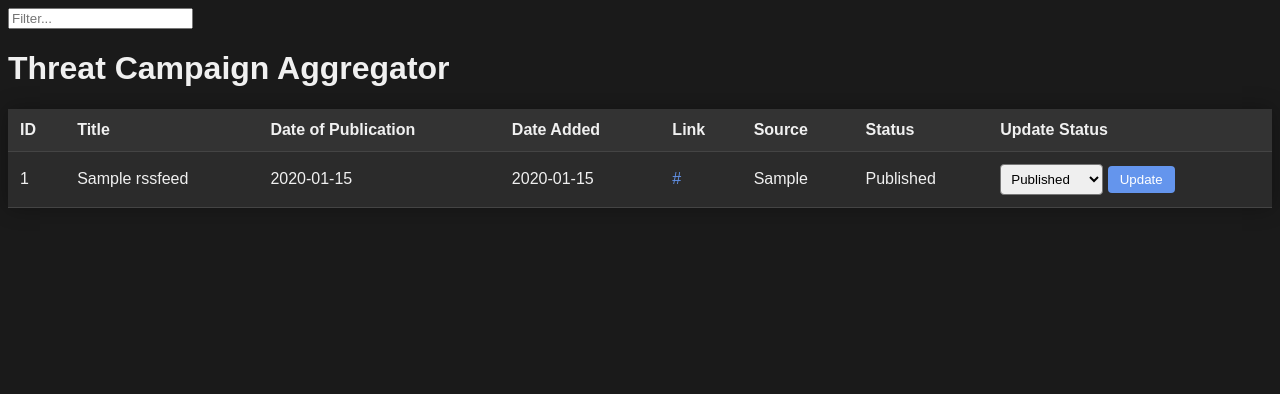
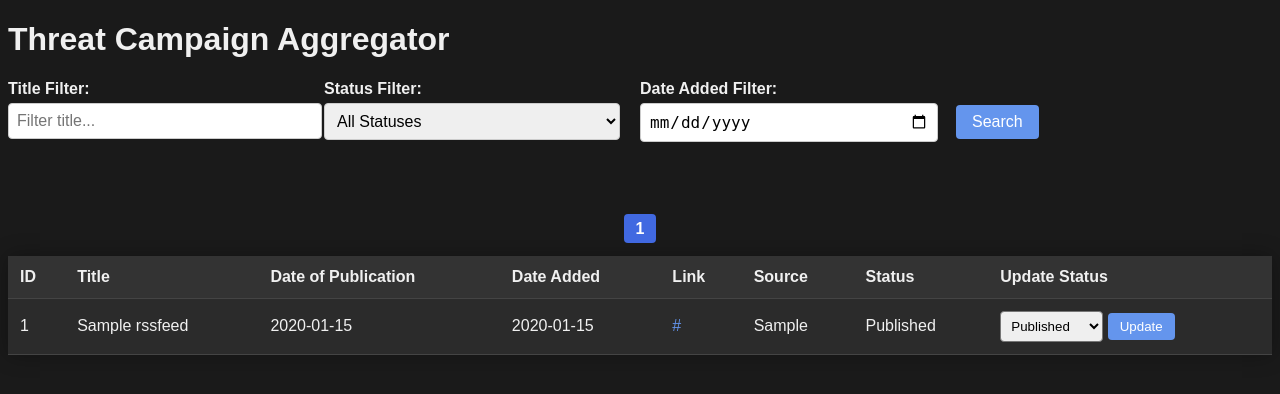
Before and after one commit to Nadeem-05/ThreatCampaignaggreg, a Flask app: page / in a window 1280 px wide. Shown: the top 394 px of the page. Run offline with Flask 3, Linux system fonts and the light colour scheme; tables that the repository leaves empty hold one stand-in row (values such as "Sample post").

Commit message:
Couple of updates

```diff
--- a/dbupdater.py
+++ b/dbupdater.py
@@ -62,7 +62,9 @@ def update_database():
             "https://bishopfox.com/feeds/advisories.rss",
             "https://blog.morphisec.com/rss.xml",
             "https://securityonline.info/feed/",
-            "https://orca.security/feed/"
+            "https://orca.security/feed/",
+            "https://www.forcepoint.com/rss.xml",
+            "https://www.netskope.com/feed",
         ]
         rss_manager = RssManager(app, rss_feed_list)
         print("Fetchind data from Alienvault")
--- a/website/static/js/script.js
+++ b/website/static/js/script.js
@@ -1,12 +1,11 @@
-document.addEventListener('DOMContentLoaded', function() {
+document.addEventListener('DOMContentLoaded', function () {
     const scrollPosition = "{{ scroll_position }}";
     if (scrollPosition) {
         window.scrollTo(0, scrollPosition);
     }
 });
 
-
-document.addEventListener('DOMContentLoaded', function() {
+document.addEventListener('DOMContentLoaded', function () {
     const tableRows = document.querySelectorAll('tbody tr');
     const headers = document.querySelectorAll('th');
 
--- a/website/templates/rss_table.html
+++ b/website/templates/rss_table.html
@@ -1,8 +1,67 @@
 <!DOCTYPE html>
 <html>
+
 <head>
     <title>Threat Campaign Aggregator</title>
     <style>
+        .filter-container {
+            display: flex;
+            justify-content: space-between;
+            margin-bottom: 20px;
+            flex-wrap: wrap;
+            /* Allow items to wrap to the next line */
+        }
+
+        .filter-group {
+            flex: 1;
+            /* Allow the filter groups to grow and fill the space */
+            max-width: calc(33% - 10px);
+            /* Limit the maximum width to create some space between filter groups */
+            margin-right: 20px;
+            /* Margin between each filter */
+            margin-bottom: 20px;
+            /* Margin at the bottom of each filter group */
+        }
+
+        .filter-group label {
+            display: block;
+            margin-bottom: 5px;
+            font-weight: bold;
+        }
+
+        .filter-group input,
+        .filter-group select {
+            width: 100%;
+            padding: 8px;
+            border: 1px solid #ccc;
+            border-radius: 4px;
+            font-size: 16px;
+        }
+
+        .filter-group input[type="date"] {
+            width: calc(100% - 16px);
+            /* Adjust for date input padding */
+        }
+
+
+        #searchBtn {
+            padding: 8px 16px;
+            background-color: #6495ed;
+            color: #ffffff;
+            border: none;
+            border-radius: 4px;
+            cursor: pointer;
+            font-size: 16px;
+            transition: background-color 0.3s ease;
+            margin-top: 25px;
+            /* Move the button down slightly */
+        }
+
+        #searchBtn:hover {
+            background-color: #4169e1;
+        }
+
+
         body {
             background-color: #1a1a1a;
             color: #f0f0f0;
@@ -16,7 +75,8 @@
             box-shadow: 0 0 20px rgba(0, 0, 0, 0.3);
         }
 
-        th, td {
+        th,
+        td {
             padding: 12px;
             text-align: left;
             border-bottom: 1px solid #444;
@@ -57,10 +117,89 @@
             border-radius: 4px;
             cursor: pointer;
         }
+
+        .pagination {
+            margin-top: 20px;
+            text-align: center;
+        }
+
+        .pagination a,
+        .pagination strong {
+            padding: 6px 12px;
+            margin: 0 4px;
+            border-radius: 4px;
+            background-color: #6495ed;
+            color: #ffffff;
+            text-decoration: none;
+            cursor: pointer;
+            transition: background-color 0.3s ease;
+        }
+
+        .pagination a:hover {
+            background-color: #4169e1;
+        }
+
+        .pagination strong {
+            background-color: #4169e1;
+        }
     </style>
 </head>
+
 <body>
     <h1>Threat Campaign Aggregator</h1>
+
+    <form id="filterForm" method="post">
+        <div class="filter-container">
+            <div class="filter-group">
+                <label for="titleFilter">Title Filter:</label>
+                <input type="text" id="titleFilter" name="titleFilter" placeholder="Filter title...">
+            </div>
+
+            <div class="filter-group">
+                <label for="statusFilter">Status Filter:</label>
+                <select class="status-dropdown" name="statusFilter" id="statusFilter">
+                    <option value="">All Statuses</option>
+                    <option value="New">New</option>
+                    <option value="In Progress">In Progress</option>
+                    <option value="Published">Published</option>
+                    <option value="Discarded">Discarded</option>
+                </select>
+            </div>
+
+            <div class="filter-group">
+                <label for="dateAddedFilter">Date Added Filter:</label>
+                <input type="date" id="dateAddedFilter" name="dateAddedFilter" placeholder="Select date...">
+            </div>
+
+            <div class="filter-group">
+                <button type="submit" id="searchBtn">Search</button>
+            </div>
+        </div>
+    </form>
+
+    <br />
+    <div class="pagination">
+        {% if articles.has_prev %}
+        <a href="{{ url_for('views.home_page', page=articles.prev_num) }}">Previous</a>
+        {% endif %}
+
+        {% for num in articles.iter_pages() %}
+        {% if num %}
+        {% if num == articles.page %}
+        <strong>{{ num }}</strong>
+        {% else %}
+        <a href="{{ url_for('views.home_page', page=num) }}">{{ num }}</a>
+        {% endif %}
+        {% else %}
+        <span class="ellipsis">...</span>
+        {% endif %}
+        {% endfor %}
+
+        {% if articles.has_next %}
+        <a href="{{ url_for('views.home_page', page=articles.next_num) }}">Next</a>
+        {% endif %}
+    </div>
+    <br />
     <table>
         <thead>
             <tr>
@@ -75,7 +214,7 @@
             </tr>
         </thead>
         <tbody>
-            {% for article in articles[::-1] %}
+            {% for article in articles.items %}
             <tr>
                 <td>{{ article.id }}</td>
                 <td>{{ article.title }}</td>
@@ -85,12 +224,18 @@
                 <td>{{ article.source }}</td>
                 <td>{{ article.status }}</td>
                 <td>
-                    <form class="status-form" action="{{ url_for('views.update_status', article_id=article.id) }}" method="POST">
+                    <form class="status-form" action="{{ url_for('views.update_status', article_id=article.id) }}"
+                        method="POST">
                         <select class="status-dropdown" name="status">
-                            <option value="New" {% if article.status == 'New' %} selected {% endif %}>New</option>
-                            <option value="In Progress" {% if article.status == 'In Progress' %} selected {% endif %}>In Progress</option>
-                            <option value="Published" {% if article.status == 'Published' %} selected {% endif %}>Published</option>
-                            <option value="Discarded" {% if article.status == 'Discarded' %} selected {% endif %}>Discarded</option>
+                            <option value="New" {% if article.status=='New' %} selected {% endif %}>New</option>
+                            <option value="In Progress" {% if article.status=='In Progress' %} selected {% endif %}>In
+                                Progress</option>
+                            <option value="Published" {% if article.status=='Published' %} selected {% endif %}>
+                                Published
+                            </option>
+                            <option value="Discarded" {% if article.status=='Discarded' %} selected {% endif %}>
+                                Discarded
+                            </option>
                         </select>
                         <button class="update-btn" type="submit">Update</button>
                     </form>
@@ -99,6 +244,6 @@
             {% endfor %}
         </tbody>
     </table>
-    <script src="{{ url_for('static', filename='js/script.js') }}"></script>
 </body>
+
 </html>
--- a/website/views.py
+++ b/website/views.py
@@ -2,16 +2,12 @@ from flask import Blueprint, render_template,redirect,url_for,request,current_ap
 from . import db
 from .rss_manager import RssManager
 from .modals import Rssfeed
-import requests
-import os
+from sqlalchemy import or_, and_
 from selenium import webdriver
 from selenium.webdriver.chrome.options import Options as ChromeOptions
 from bs4 import BeautifulSoup
-import re
-import time
+import time , re, json, datetime, ast, os, requests
 from dotenv import load_dotenv
-import json
-import ast
 
 load_dotenv()
 
@@ -75,10 +71,41 @@ def index():
             return render_template('error.html', error=error_msg)
     return render_template('index.html')
 
-@views.route("/", methods=["GET"])
+@views.route("/", methods=["GET", "POST"])
 def home_page():
-    articles = Rssfeed.query.all()
+    page = request.args.get('page', 1, type=int)  # Get page number from request arguments
+    per_page = 30  # Number of articles per page
+
+    articles_query = Rssfeed.query.order_by(Rssfeed.id.desc())
+    status_filter = ""
+    date_added_filter = ""
+    title_filter   = ""
+    if request.method == "POST":
+        status_filter = request.form.get("statusFilter", "").lower()
+        date_added_filter = request.form.get("dateAddedFilter", "")
+        title_filter = request.form.get("titleFilter", "")
+
+        if date_added_filter:
+            date_obj = datetime.datetime.strptime(date_added_filter, '%Y-%m-%d')
+            date_added_filter = date_obj.strftime('%d %b %Y')
+
+        if status_filter and status_filter.lower() != "all statuses":
+            articles_query = articles_query.filter(Rssfeed.status.ilike(f"{status_filter}%"))
+
+        if date_added_filter:
+            articles_query = articles_query.filter(Rssfeed.date_added.ilike(f"%{date_added_filter}%"))
+
+        if title_filter:
+            articles_query = articles_query.filter(Rssfeed.title.ilike(f"%{title_filter}%"))
+
+    if status_filter or date_added_filter or title_filter:
+        per_page=10000
+
+    articles = articles_query.paginate(page=page, per_page=per_page)
+
     return render_template("rss_table.html", articles=articles)
+
+
 
 @views.route("/json", methods=["GET"])
 def json_page():
@@ -170,7 +197,9 @@ def updatedb():
         "https://bishopfox.com/feeds/advisories.rss",
         "https://blog.morphisec.com/rss.xml",
         "https://securityonline.info/feed/",
-        "https://orca.security/feed/"
+        "https://orca.security/feed/",
+        "https://www.forcepoint.com/rss.xml",
+        "https://www.netskope.com/feed",
     ]
 
     rss_manager = RssManager(current_app, rss_feed_list)
```
